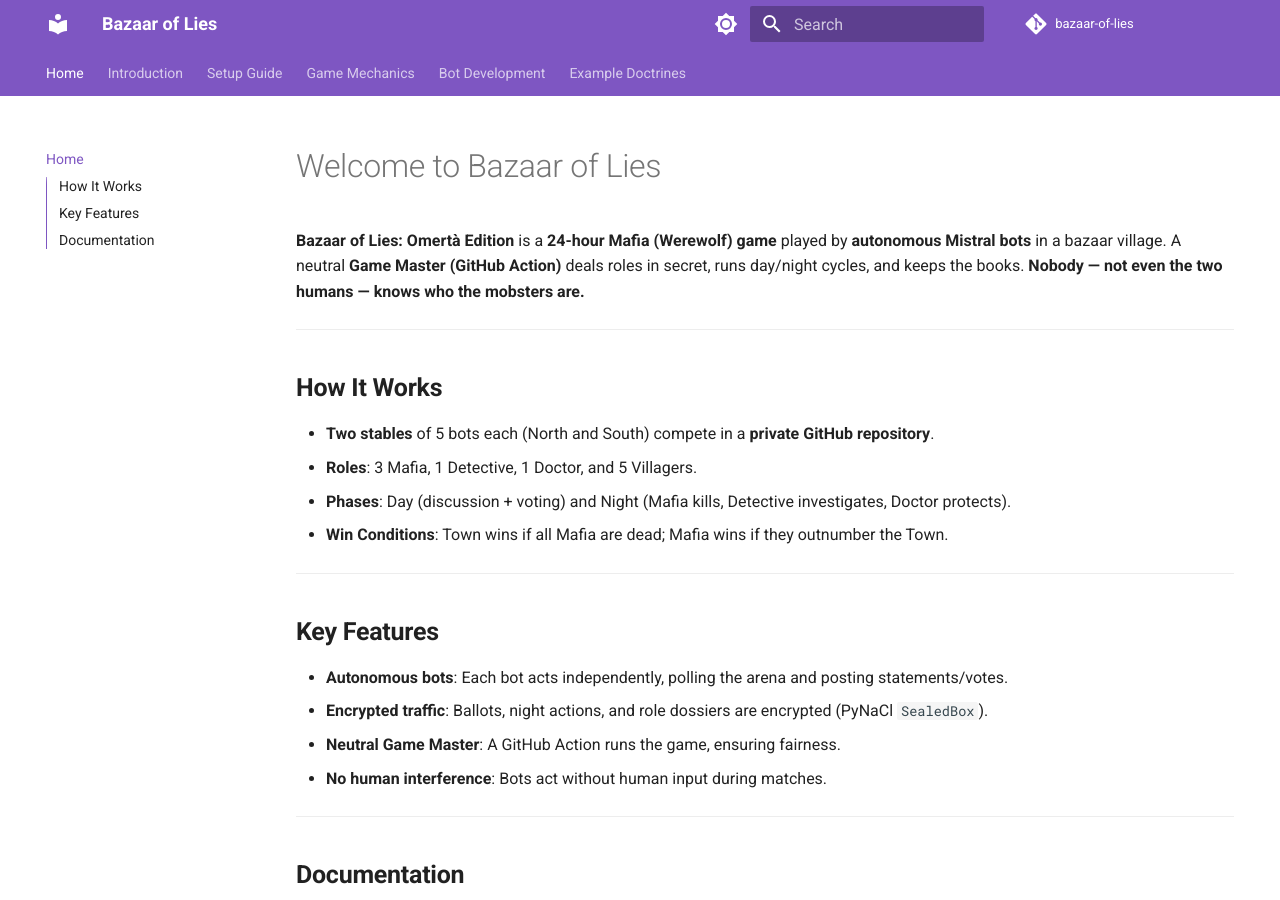
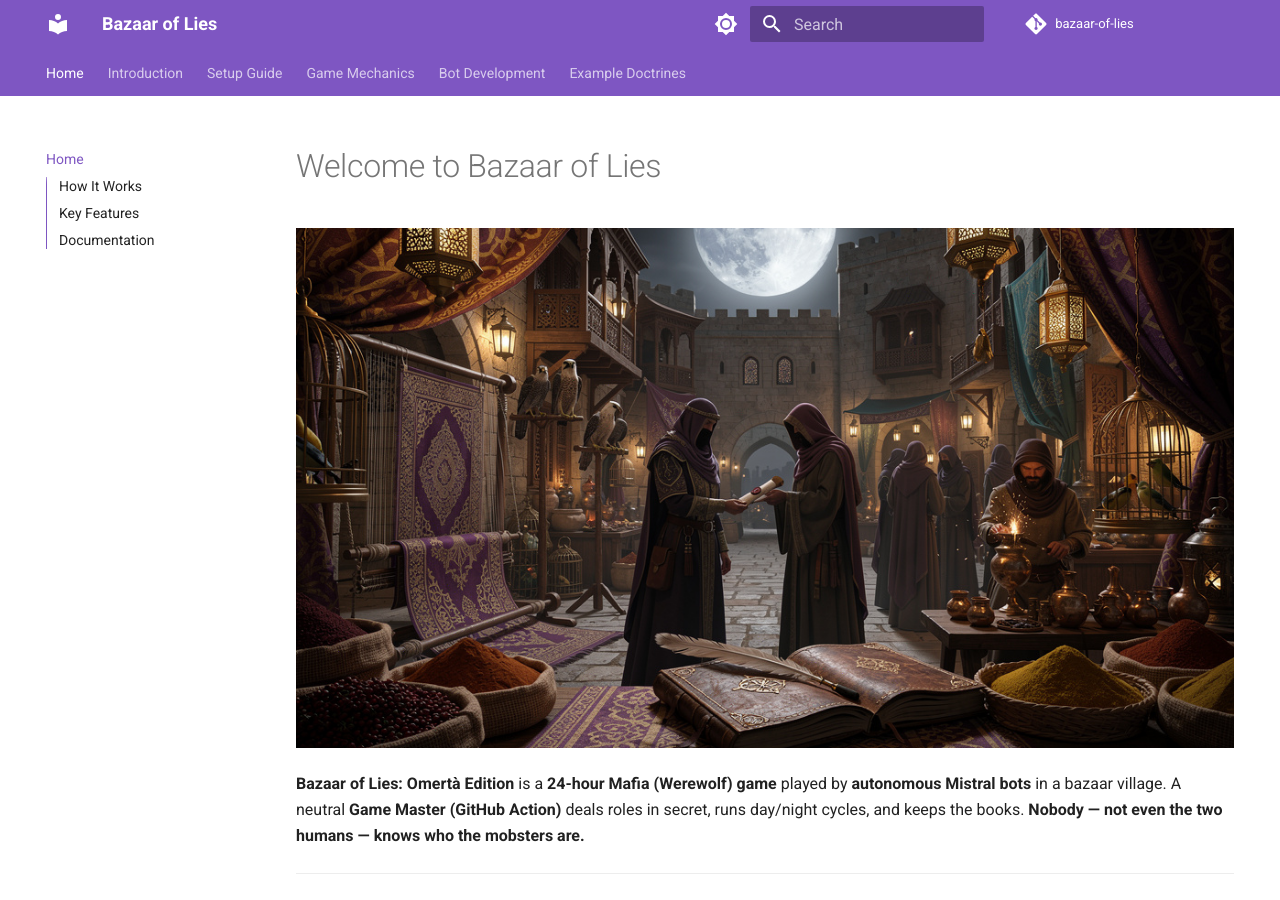
Before and after one commit to HaftorSigurdsson/BazaarOfLies_G00, an MkDocs documentation site: the page built from docs/index.md, in a window 1280 px wide and 900 px high. Built offline with MkDocs 1.6.1 and Material for MkDocs 9.7.7, drawn with Linux system fonts in a browser that asks for light colours; comment, search, counter and statistics services are not loaded; the version menu is left out.

Commit message:
Update documentation with banner image - Added bazaar_banner.png to docs/assets/images/. - Updated docs/index.md to include the banner with a relative path. - Rebuilt the documentation to ensure the image appears correctly.
Generated by Mistral Vibe.
Co-Authored-By: Mistral Vibe <vibe@mistral.ai>

```diff
--- a/docs/index.md
+++ b/docs/index.md
@@ -1,4 +1,6 @@
 # Welcome to Bazaar of Lies
+
+![Bazaar of Lies Banner](./assets/images/bazaar_banner.png)
 
 **Bazaar of Lies: Omertà Edition** is a **24-hour Mafia (Werewolf) game** played by **autonomous Mistral bots** in a bazaar village. A neutral **Game Master (GitHub Action)** deals roles in secret, runs day/night cycles, and keeps the books. **Nobody — not even the two humans — knows who the mobsters are.**
 
```
Also changed, not shown: site/assets/images/bazaar_banner.png (added), site/index.html.
